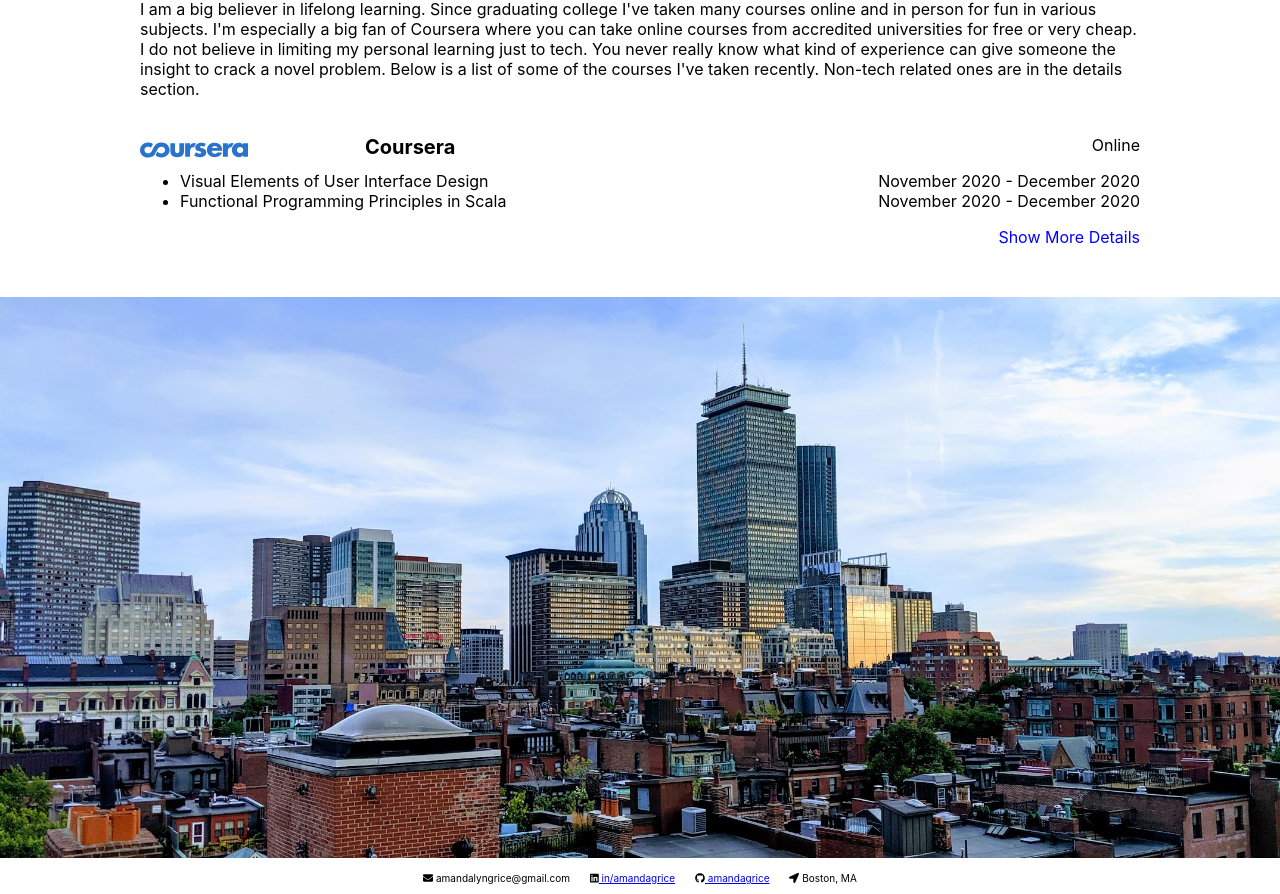
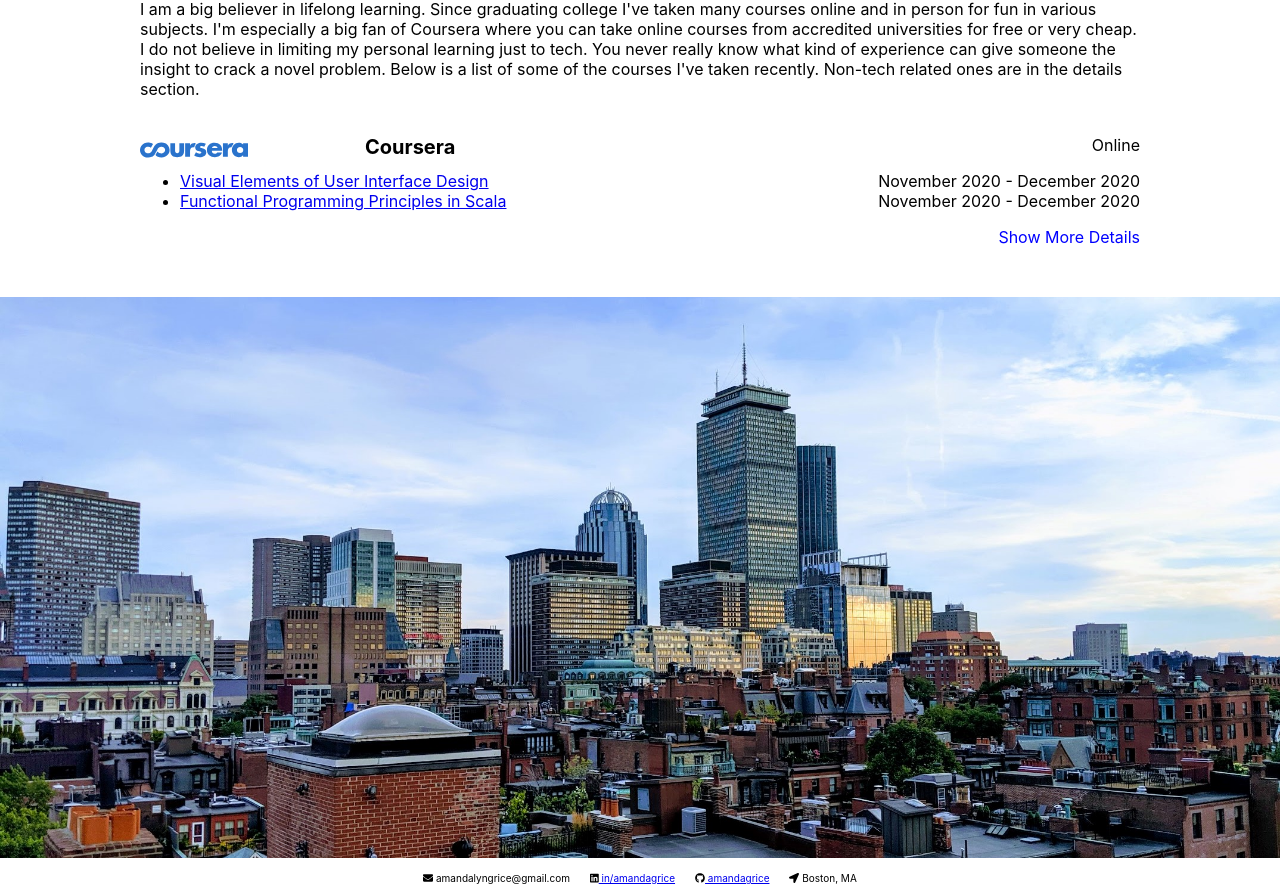
Before and after one commit to amandagrice/portfolio, a React (Create React App) app: page / in a window 1280 px wide. Shown: the part 3979-4873 px from the top of the page. Built offline with nearby package versions, Linux system fonts and the light colour scheme.

Commit message:
add certs

```diff
--- a/src/ContinuedEducation.tsx
+++ b/src/ContinuedEducation.tsx
@@ -60,19 +60,23 @@ function ContinuedEducation() {
                     <Course
                         name="Learning How to Learn"
                         time="November 2020 - December 2020"
+                        certificate="https://coursera.org/share/4e306ca41f27845cc8154cd0c8c09147"
                     />
                     <Course
                         name="The Modern World, Part One: Global History from 1760 to 1910"
                         time="October 2020 - December 2020"
+                        certificate="https://coursera.org/share/f4acaafc06a87e3d9ed36beb456ed5c0"
                     />
                 </>}
                 <Course
                     name="Visual Elements of User Interface Design"
                     time="November 2020 - December 2020"
+                    certificate="https://coursera.org/share/4c59d43d6277599c778bedd485a1e7e4"
                 />
                 <Course
                     name="Functional Programming Principles in Scala"
                     time="November 2020 - December 2020"
+                    certificate="https://coursera.org/share/e14bdd75fa90ff57cf34890aef869d77"
                 />
                 {showDetails && <>
                     <Course
```
